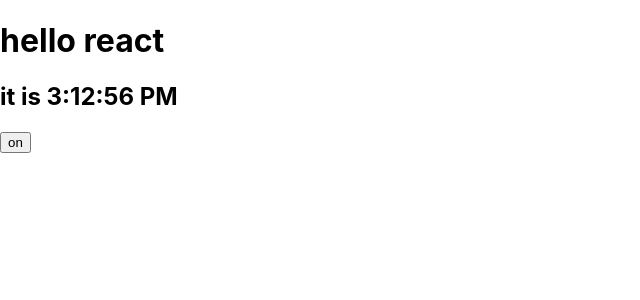
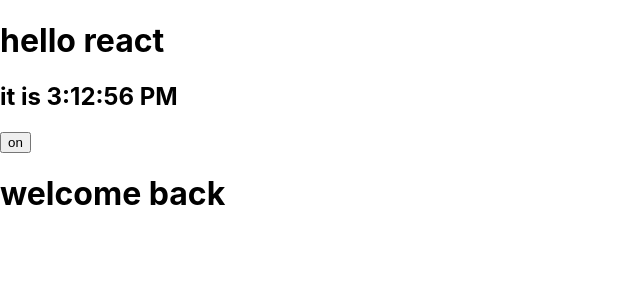
Before and after one commit to samwise-coder/reactdemo, a React (Create React App) app: page / in a window 1280 px wide. Shown: the top 300 px of the page, without its empty margins (0-640 px from the left). Built offline with nearby package versions, Linux system fonts and the light colour scheme.

Commit message:
add contion render

```diff
--- a/src/App.js
+++ b/src/App.js
@@ -48,5 +48,18 @@ class Toggle extends React.Component {
     )
   }
 }
-
-export { Clock, Toggle };
+//注意*首字母必须大写
+function UserGreeting(props) {
+  return <h1>welcome back</h1>
+}
+function GuestGreeting(props) {
+  return <h1>please sign up</h1>
+}
+function Greeting(props) {
+  const isLoggedIn = props.isLoggedIn
+  if (isLoggedIn) {
+    return <UserGreeting />
+  }
+  return <GuestGreeting />
+}
+export { Greeting, Clock, Toggle };
--- a/src/index.js
+++ b/src/index.js
@@ -1,13 +1,14 @@
 import React from 'react';
 import ReactDOM from 'react-dom';
 import './index.css';
-import { Clock, Toggle } from './App';
+import { Greeting, Clock, Toggle } from './App';
 import reportWebVitals from './reportWebVitals';
 
 ReactDOM.render(
   <React.StrictMode>
     <Clock />
     <Toggle />
+    <Greeting isLoggedIn={true} />
   </React.StrictMode>,
   document.getElementById('root')
 );
```
